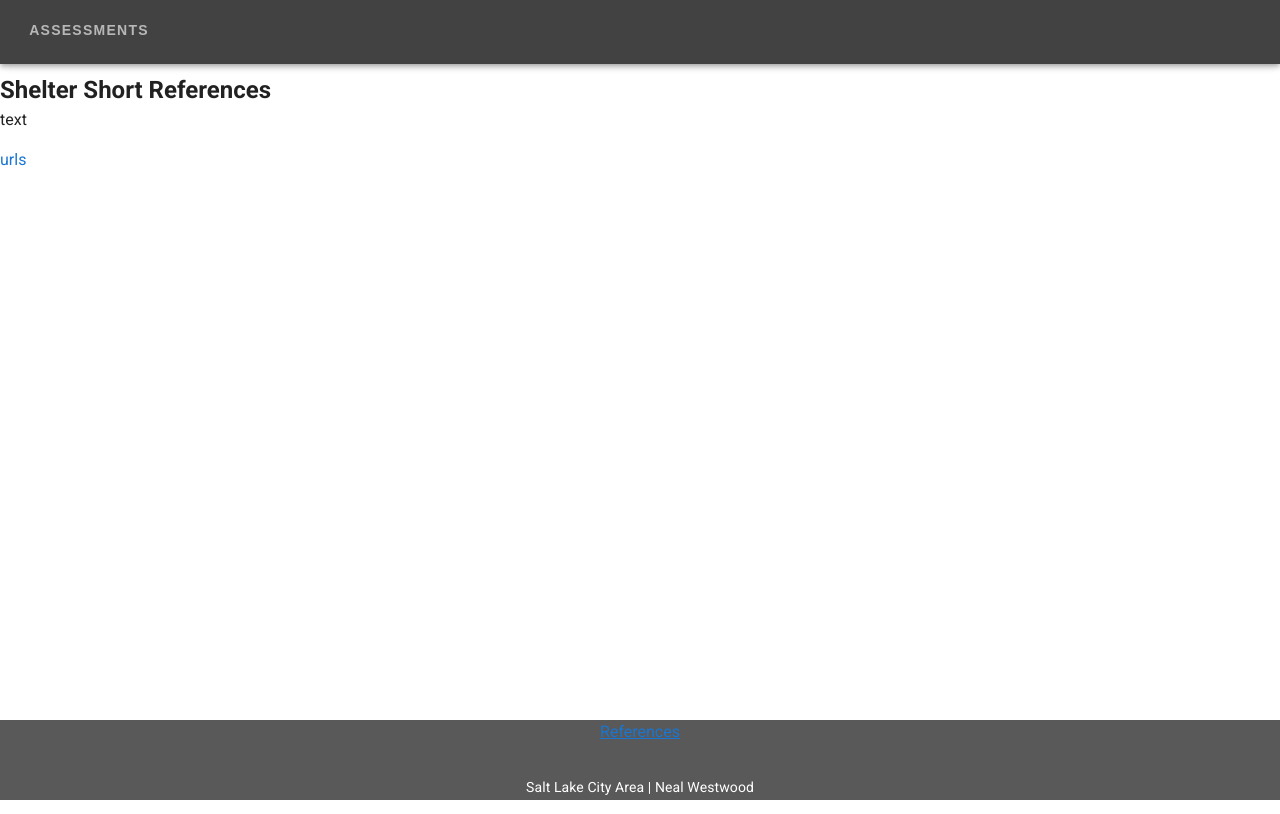
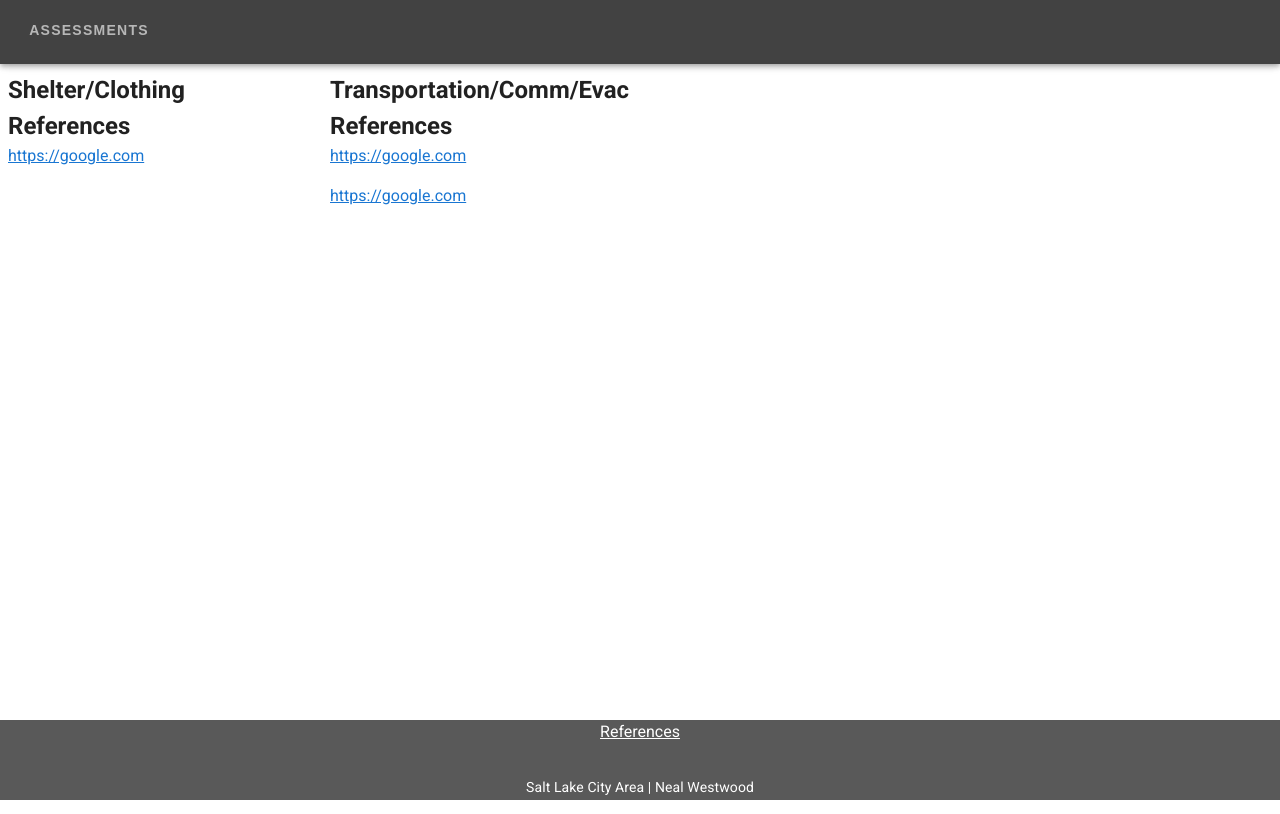
Before and after one commit to N-Westwood/dads-website, a Vue app: page /references in a window 1280 px wide. Built offline with nearby package versions, Linux system fonts and the light colour scheme.

Commit message:
Fixes assessment labels
This adds a new data file used to map the ids of the different assessment categories and their labels, as well as adding links for the references section.

```diff
--- /dev/null
+++ b/src/assets/labelData.json
@@ -0,0 +1,57 @@
+{
+  "categories": [
+    {
+      "id": "shelter",
+      "label": "Shelter/Clothing",
+      "links": [
+        "https://google.com"
+      ]
+    },
+    {
+      "id": "transportation",
+      "label": "Transportation/Comm/Evac",
+      "links": [
+        "https://google.com",
+        "https://google.com"
+      ]
+    },
+    {
+      "id": "health",
+      "label": "Health/Safety/Security"
+    },
+    {
+      "id": "tools",
+      "label": "Knowledge/Tools"
+    },
+    {
+      "id": "heat",
+      "label": "Heat/Light/Power/Fuel"
+    },
+    {
+      "id": "spiritual",
+      "label": "Spiritual/Mental"
+    },
+    {
+      "id": "finance",
+      "label": "Finance/Legal"
+    },
+    {
+      "id": "food",
+      "label": "Food/Water/Special Needs"
+    }
+  ],
+  "times": [
+    {
+      "id": "short",
+      "label": "Short-term"
+    },
+    {
+      "id": "intermediate",
+      "label": "Intermediate-Term"
+    },
+    {
+      "id": "long",
+      "label": "Long-Term"
+    }
+  ]
+}
--- a/src/components/Footer.vue
+++ b/src/components/Footer.vue
@@ -11,7 +11,7 @@
       width='100%'
       height='5em'
     >
-      <router-link :to="{ name: 'References'}">References</router-link>
+      <router-link class="white--text" :to="{ name: 'References'}">References</router-link>
       <v-card-text class="white--text pt-8">
         Salt Lake City Area | Neal Westwood
       </v-card-text>
--- a/src/views/Home.vue
+++ b/src/views/Home.vue
@@ -29,7 +29,7 @@
       </v-col>
     </v-row>
     <!-- Insert Values after links-->
-    <br> the reference section linked below can point you to other resources to help you better prepare in each area.<br>
+    <br> The reference section linked below can point you to other resources to help you better prepare in each area.<br>
 </v-main>
 </template>
 
--- a/src/views/Reference.vue
+++ b/src/views/Reference.vue
@@ -1,23 +1,29 @@
 <template>
 <v-main>
-    <v-row class="mt-15">
-        <v-col>
-            <h2 id="short-shelter">Shelter Short References</h2>
-            <p> text</p>
-            <a>urls</a>
-        </v-col>
-    </v-row>
+    <div class="main">
+        <v-row class="mt-15">
+            <v-col v-for="category in categories" :key="category.id" sm='6' lg="3">
+
+                <h2 id="short-shelter">{{ category.label }} References</h2>
+                <p v-for="link in category.links" :key="link">
+                    <a :href=link>{{ link }}</a>
+                </p>
+            </v-col>
+        </v-row>
+    </div>
 </v-main>
 </template>
 
 <script>
+import labelData from '../assets/labelData.json'
+
 export default {
   name: 'App',
   components: {
 
   },
   data: () => ({
-
+    categories: labelData.categories.filter(category => category.links)
   }),
   methods: {
 
@@ -32,5 +38,7 @@ export default {
 </script>
 
 <style scoped>
-
+.main {
+  padding: 0 8px;
+}
 </style>
--- a/src/views/Survey.vue
+++ b/src/views/Survey.vue
@@ -33,7 +33,15 @@
 
 <script>
 import defaultData from '../assets/defaultData.json';
-import defaultSurveys from '../assets/defaultSurveys.json'
+import defaultSurveys from '../assets/defaultSurveys.json';
+import labelData from '../assets/labelData.json';
+
+const categoryLabelsById = Object.fromEntries(
+  labelData.categories.map(category => [category.id, category.label])
+)
+const timeLabelsById = Object.fromEntries(
+  labelData.times.map(time => [time.id, time.label])
+)
 
 export default {
   name: 'App',
@@ -152,13 +160,14 @@ export default {
         handler(){
           this.getSurveyData()
           this.getGraphData()
+          this.surveyText = `${categoryLabelsById[this.$route.query.id]} ${timeLabelsById[this.$route.query.time]} Assessment`
         }
       }
   },
  created(){
     this.getSurveyData()
     this.getGraphData()
-    this.surveyText = `${this.$route.query.id} ${this.$route.query.time} Assessment`
+    this.surveyText = `${categoryLabelsById[this.$route.query.id]} ${timeLabelsById[this.$route.query.time]} Assessment`
   },
   mounted(){
     this.$root.$on('NextSurvey', this.openNext)
```
